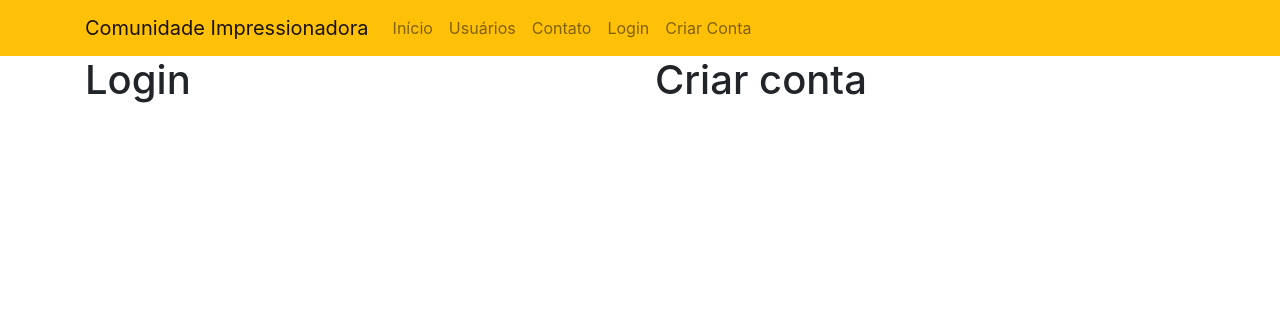
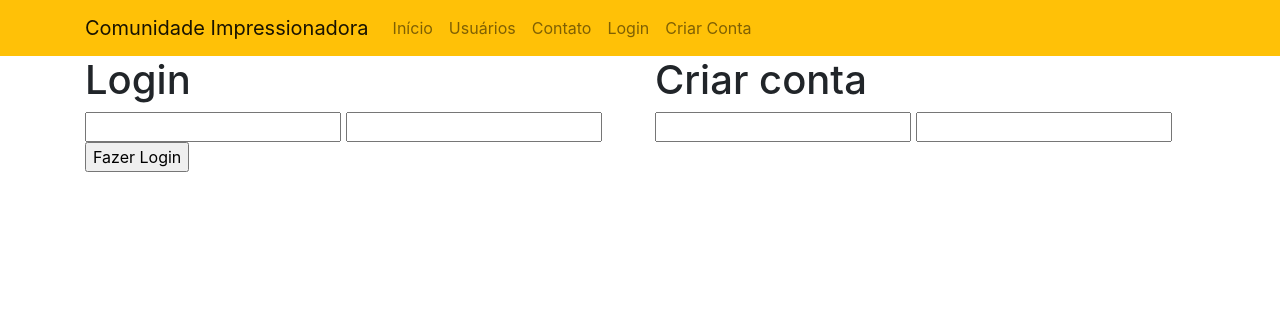
Before and after one commit to sivaldo-almeida1973/SiteComunidadePythonFlask, a Flask app: page /login in a window 1280 px wide. Shown: the top 316 px of the page. Run offline with Flask 3, Linux system fonts and the light colour scheme; some libraries are stand-ins or nearby versions.

Commit message:
Adicionando Formulários no HTML

```diff
--- a/forms.py
+++ b/forms.py
@@ -20,4 +20,4 @@ class FormaLogin(FlaskForm):
 
 
 
-    #
+    #para exibir tem que import no main.py e incluir na funcao login()
--- a/main.py
+++ b/main.py
@@ -1,4 +1,5 @@
 from flask import Flask , render_template, url_for
+from forms import  FormaLogin, FormCriarConta
 
 app = Flask(__name__)
 
@@ -24,7 +25,9 @@ def usuarios():                         #o primeiro paramentro( lista_usuarios)
 
 @app.route('/login')
 def login():
-    return render_template('login.html')
+    form_login = FormaLogin()  #criar instancias e passa
+    form_criaConta =  FormCriarConta()      #depois disso jogar para dentro do site no login.html
+    return render_template('login.html', form_login=form_login, form_criarConta=form_criaConta)
 
 
 if __name__ == "__main__":
--- a/templates/login.html
+++ b/templates/login.html
@@ -8,9 +8,20 @@
         <div class="row">
             <div class="col">
                  <h1>Login</h1>
+                {{ form_login.senha }}
+                {{ form_login.email }}
+                {{ form_login. botao_submit_login }}
+                <!--esta variavel chama o formulario la do main.py-->
             </div>
             <div class="col">
                   <h1>Criar conta</h1>
+                   {{ form_criarConta.username }}
+                   {{ form_criarConta.email }}
+
+
+
+
+                 <!--esta variavel chama o formulario la do main.py-->
             </div>
         </div>
 
```
